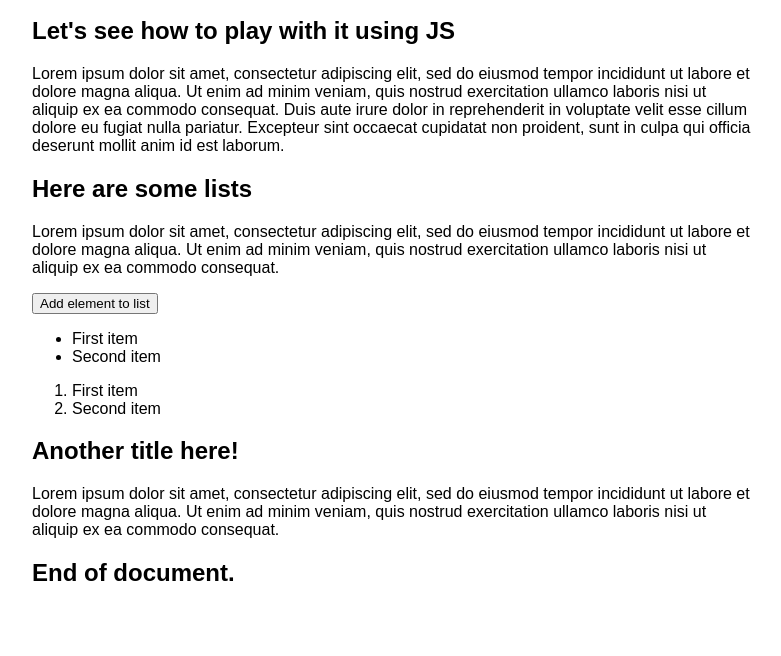
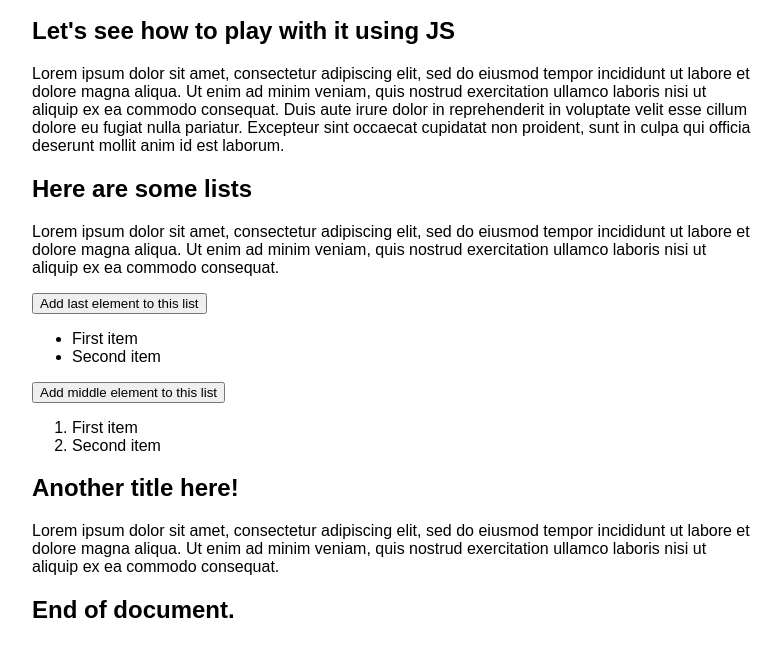
Before and after one commit to ecamellini/WD0122-M1-D11, a plain HTML site: page index.html in a window 1280 px wide. Shown: the part 104-760 px from the top of the page, without its empty margins (248-1029 px from the left). Drawn offline with Linux system fonts and the light colour scheme.

Commit message:
Adding function to add element in ol

```diff
--- a/index.html
+++ b/index.html
@@ -54,11 +54,12 @@
           magna aliqua. Ut enim ad minim veniam, quis nostrud exercitation ullamco laboris nisi ut aliquip ex ea commodo
           consequat.
         </p>
-        <button onclick="addLiToUl()">Add element to list</button>
+        <button onclick="addLiToUl()">Add last element to this list</button>
         <ul>
           <li>First item</li>
           <li>Second item</li>
         </ul>
+        <button onclick="addLiToOl()">Add middle element to this list</button>
         <ol>
           <li>First item</li>
           <li>Second item</li>
@@ -139,6 +140,26 @@
       ulNode.appendChild(liNode) // 2c - we manipulate the node we selecte, adding a child to it
     }
 
+    function addLiToOl() {
+      // Adding a node - step 1 - create a new node
+      let liNode = document.createElement('li')
+
+      // Adding a node - step 2 - customizing it
+      liNode.innerText = "New item of the ordered list"
+
+      // Adding a node - step 3 - attach it somewhere...
+      // It means basically that we want to manipulate another node
+      // by adding a child to it.
+
+      // Node manipulation - step 1 - select the node
+      let olNode = document.querySelector("#second-section-content ol")
+
+      // Node manipulation - step 2 - manipulate it
+      olNode.insertBefore(liNode, olNode.lastElementChild)
+
+      // Or, if you wanted to get the last li child using a CSS selector
+      // let lastLi = document.querySelector("#second-section-content ol li:last-child")
+    }
   </script>
 </body>
 
```
